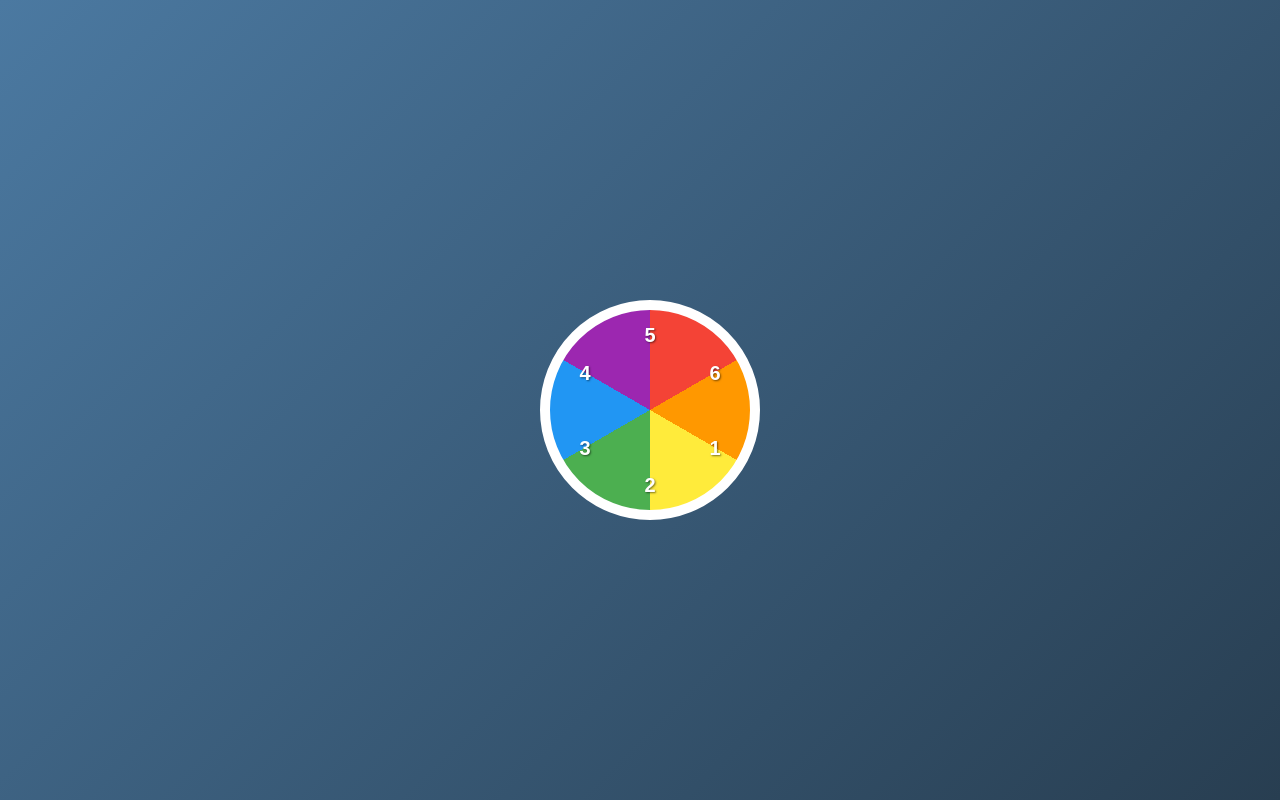
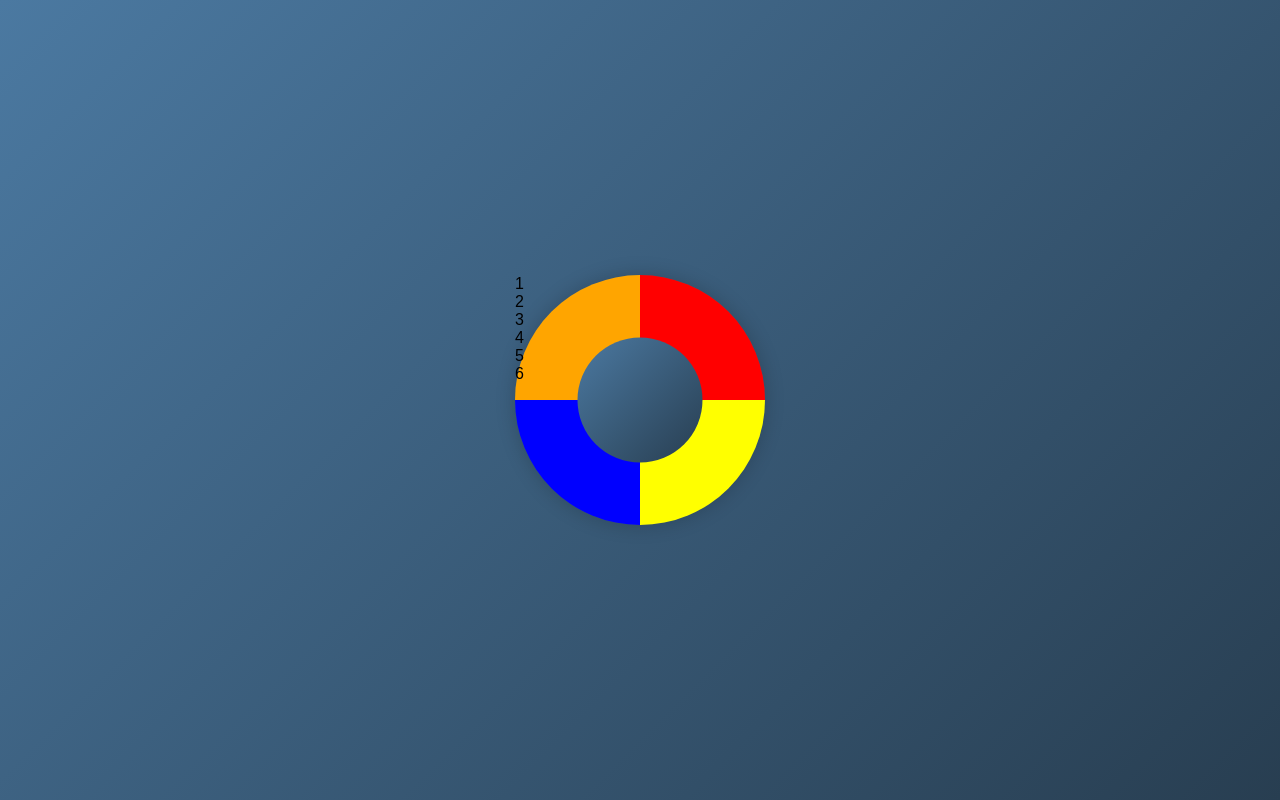
Before and after one commit to pritt18/Web-Developer-intern_Soarx, a plain HTML site: page index.html in a window 1280 px wide. Drawn offline with Linux system fonts and the light colour scheme.

Commit message:
styles.css

```diff
--- a/styles.css
+++ b/styles.css
@@ -1,3 +1,4 @@
+/* Body Styling */
 body {
   display: flex;
   justify-content: center;
@@ -8,47 +9,54 @@ body {
   font-family: Arial, sans-serif;
 }
 
+/* Wheel Container */
 .wheel-container {
-  width: 200px;
-  height: 200px;
+  width: 250px;
+  height: 250px;
   position: relative;
 }
 
+/* Wheel */
 .wheel {
   width: 100%;
   height: 100%;
-  border: 10px solid #fff;
   border-radius: 50%;
   background: conic-gradient(
-    #f44336 0deg 60deg,
-    #ff9800 60deg 120deg,
-    #ffeb3b 120deg 180deg,
-    #4caf50 180deg 240deg,
-    #2196f3 240deg 300deg,
-    #9c27b0 300deg 360deg
+    #FF0000 0deg 90deg,
+    #FFFF00 90deg 180deg,
+    #0000FF 180deg 270deg,
+    #FFA500 270deg 360deg
   );
-  display: flex;
-  justify-content: center;
-  align-items: center;
   position: relative;
-  transition: transform 0.5s ease-in-out;
+  transition: transform 1s linear;
+  box-shadow: 0 0 20px rgba(0, 0, 0, 0.2);
 }
 
-.wheel:hover {
-  transform: rotate(360deg);
+/* Hollow Center of the Wheel */
+.wheel::before {
+  content: "";
+  width: 50%;
+  height: 50%;
+  background: linear-gradient(135deg, #4b79a1, #283e51);
+  position: absolute;
+  top: 50%;
+  left: 50%;
+  transform: translate(-50%, -50%);
+  border-radius: 50%;
+  z-index: 2;
 }
 
-.segment {
-  position: absolute;
-  color: #fff;
-  font-size: 20px;
-  font-weight: bold;
-  text-shadow: 1px 1px 2px rgba(0, 0, 0, 0.5);
+/* Rotate on Hover */
+.wheel:hover {
+  transform: rotate(720deg);
 }
 
-.segment:nth-child(1) { transform: rotate(30deg) translate(75px) rotate(-30deg); }
-.segment:nth-child(2) { transform: rotate(90deg) translate(75px) rotate(-90deg); }
-.segment:nth-child(3) { transform: rotate(150deg) translate(75px) rotate(-150deg); }
-.segment:nth-child(4) { transform: rotate(210deg) translate(75px) rotate(-210deg); }
-.segment:nth-child(5) { transform: rotate(270deg) translate(75px) rotate(-270deg); }
-.segment:nth-child(6) { transform: rotate(330deg) translate(75px) rotate(-330deg); }
+/* Keyframes for Continuous Spin */
+@keyframes spin {
+  0% {
+    transform: rotate(0deg);
+  }
+  100% {
+    transform: rotate(360deg);
+  }
+}
```
